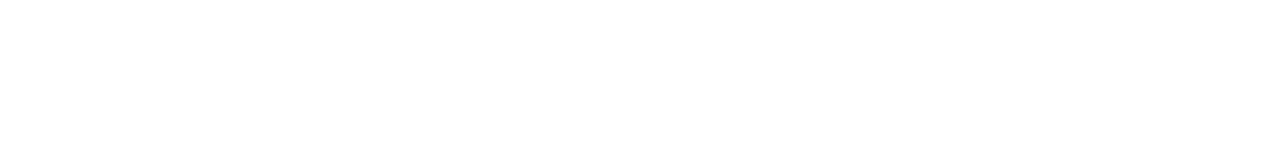
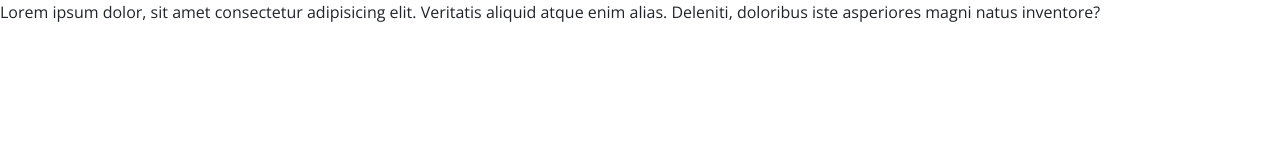
Before and after one commit to kamrul-pu/kamrul-pu.github.io, a plain HTML site: page index.html in a window 1280 px wide. Drawn offline with nearby package versions, Linux system fonts and the light colour scheme.

Commit message:
Testing p

```diff
--- a/index.html
+++ b/index.html
@@ -15,7 +15,7 @@
     <script src="https://kit.fontawesome.com/a076d05399.js"></script>
   </head>
   <body>
-
+    <p>Lorem ipsum dolor, sit amet consectetur adipisicing elit. Veritatis aliquid atque enim alias. Deleniti, doloribus iste asperiores magni natus inventore?</p>
 
     <!-- Optional JavaScript; choose one of the two! -->
 
```
